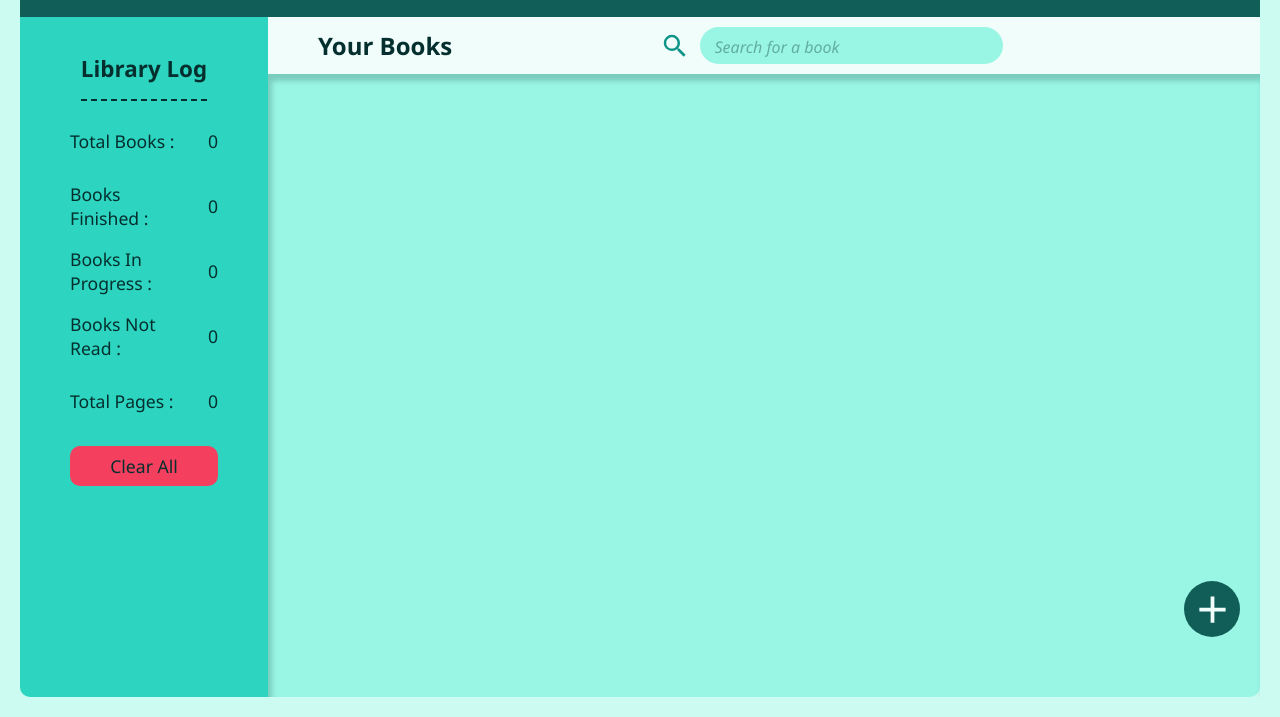
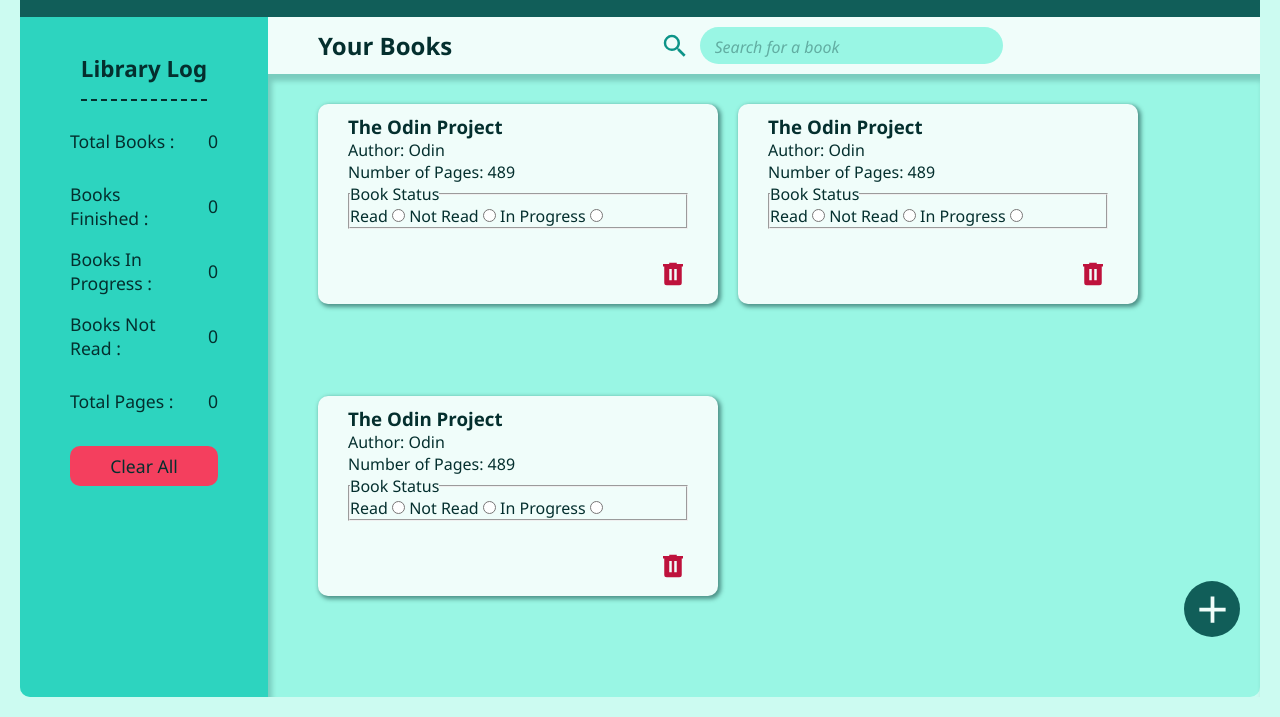
Before and after one commit to brianle169/book-library, a website: page index.html in a window 1280 px wide. Shown: the part 123-840 px from the top of the page. Drawn offline with Linux system fonts and the light colour scheme.

Commit message:
Add cards' general information and CSS styling

```diff
--- a/index.html
+++ b/index.html
@@ -77,11 +77,91 @@
 							placeholder="Search for a book" />
 					</div>
 				</div>
-				<!-- Book cards will be appended here -->
-				<!-- ...
-                        ... -->
 				<div class="book-cards-container">
-					<div class="card"></div>
+					<div class="card">
+						<h3 class="title">The Odin Project</h3>
+						<p class="author">Author: Odin</p>
+						<p class="page">Number of Pages: 489</p>
+						<fieldset class="book-status">
+							<legend>Book Status</legend>
+							<div class="options">
+								<label for="status-read"> Read </label>
+								<input
+									type="radio"
+									id="status-read"
+									name="status"
+									value="read" />
+								<label for="status-notread"> Not Read </label>
+								<input
+									type="radio"
+									id="status-notread"
+									name="status"
+									value="notread" />
+								<label for="status-in-progress"> In Progress </label>
+								<input
+									type="radio"
+									id="status-in-progress"
+									name="status"
+									value="in-progress" />
+							</div>
+						</fieldset>
+					</div>
+					<div class="card">
+						<h3 class="title">The Odin Project</h3>
+						<p class="author">Author: Odin</p>
+						<p class="page">Number of Pages: 489</p>
+						<fieldset class="book-status">
+							<legend>Book Status</legend>
+							<div class="options">
+								<label for="status-read"> Read </label>
+								<input
+									type="radio"
+									id="status-read"
+									name="status"
+									value="read" />
+								<label for="status-notread"> Not Read </label>
+								<input
+									type="radio"
+									id="status-notread"
+									name="status"
+									value="notread" />
+								<label for="status-in-progress"> In Progress </label>
+								<input
+									type="radio"
+									id="status-in-progress"
+									name="status"
+									value="in-progress" />
+							</div>
+						</fieldset>
+					</div>
+					<div class="card">
+						<h3 class="title">The Odin Project</h3>
+						<p class="author">Author: Odin</p>
+						<p class="page">Number of Pages: 489</p>
+						<fieldset class="book-status">
+							<legend>Book Status</legend>
+							<div class="options">
+								<label for="status-read"> Read </label>
+								<input
+									type="radio"
+									id="status-read"
+									name="status"
+									value="read" />
+								<label for="status-notread"> Not Read </label>
+								<input
+									type="radio"
+									id="status-notread"
+									name="status"
+									value="notread" />
+								<label for="status-in-progress"> In Progress </label>
+								<input
+									type="radio"
+									id="status-in-progress"
+									name="status"
+									value="in-progress" />
+							</div>
+						</fieldset>
+					</div>
 				</div>
 			</div>
 
--- a/styles.css
+++ b/styles.css
@@ -208,8 +208,27 @@ a:link:hover {
 }
 
 .book-cards-container {
-	padding: 10px 50px;
+	padding: 30px 50px;
 	box-shadow: inset 3px 6px 5px 1px #042f2e35;
+	display: grid;
+	grid-template-columns: repeat(auto-fit, minmax(350px, 400px));
+	gap: 20px;
+}
+
+.card {
+	position: relative;
+	height: 200px;
+	padding: 10px 30px;
+	background: var(--color-white);
+	border-radius: 10px;
+	box-shadow: 2px 2px 4px 1px #042f2e81;
+}
+
+.card::after {
+	content: url(img/trash-can.svg);
+	position: absolute;
+	bottom: 10px;
+	right: 30px;
 }
 
 form {
```
Also changed, not shown: img/trash-can.svg (added), 1 other file.
